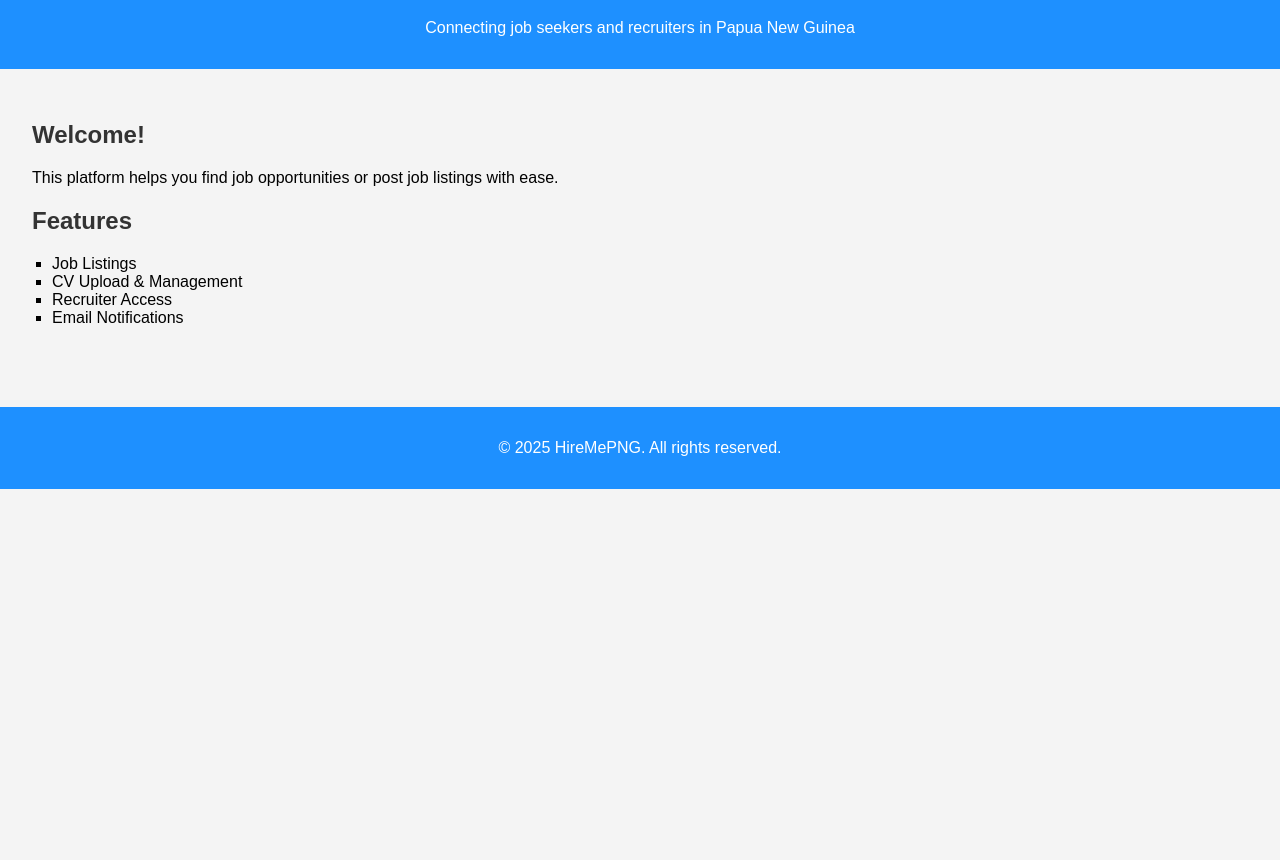
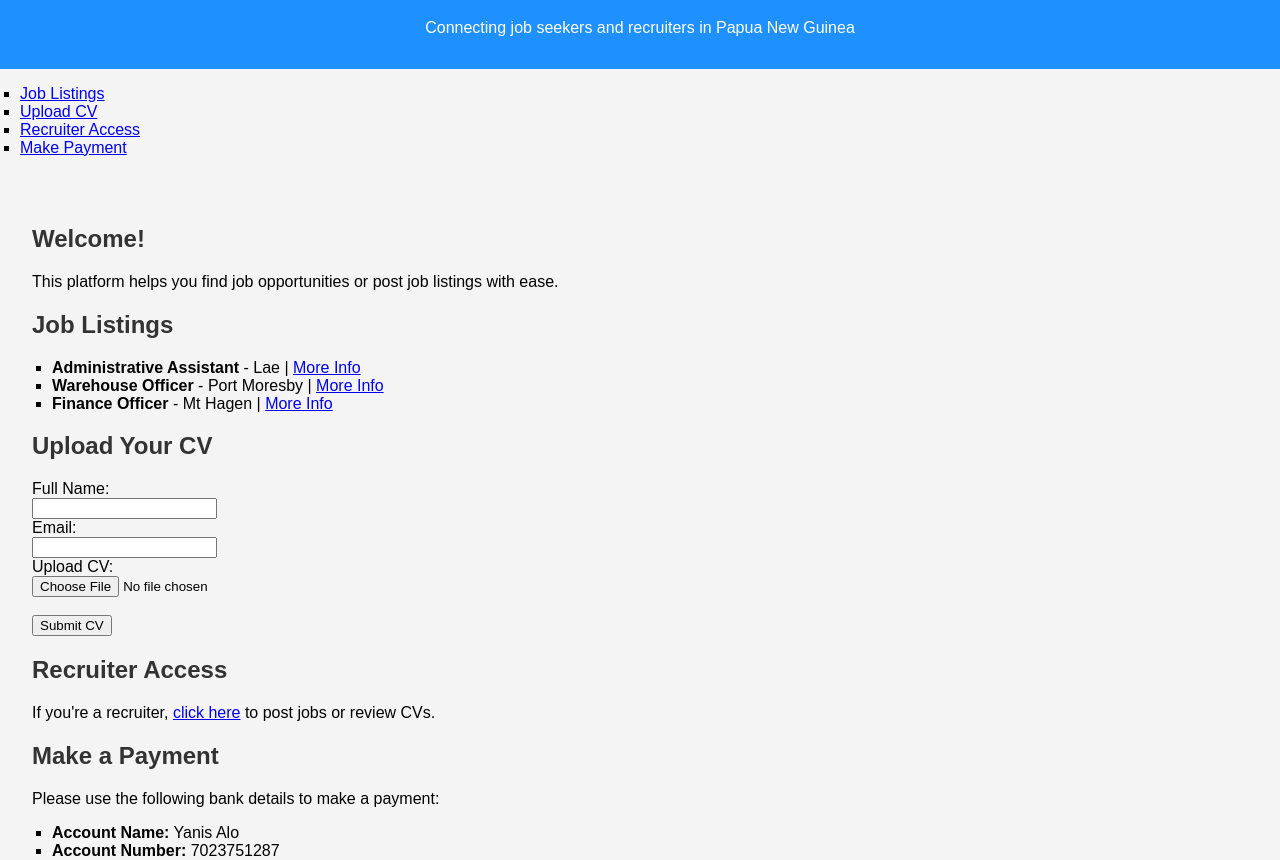
Before and after one commit to hiremepng/OSe, a plain HTML site: page index.html in a window 1280 px wide. Shown: the part 77-937 px from the top of the page. Before the commit the page ends 800 px from the top, so only its background shows below. Drawn offline with Linux system fonts and the light colour scheme.

Commit message:
Add files via upload

```diff
--- a/index.html
+++ b/index.html
@@ -1,35 +1,68 @@
-<!DOCTYPE html>
-<html lang="en">
+<!DOCTYPE html><html lang="en">
 <head>
-  <meta charset="UTF-8">
-  <meta name="viewport" content="width=device-width, initial-scale=1">
-  <title>HireMePNG</title>
-  <link rel="stylesheet" href="style.css">
+  <meta charset="UTF-8" />
+  <meta name="viewport" content="width=device-width, initial-scale=1.0" />
+  <title>HireMePNG - Career Hub</title>
+  <link rel="stylesheet" href="style.css" />
 </head>
 <body>
   <header>
     <h1>HireMePNG</h1>
     <p>Connecting job seekers and recruiters in Papua New Guinea</p>
-  </header>
-
-  <main>
-    <section class="intro">
+  </header>  <nav>
+    <ul>
+      <li><a href="#jobs">Job Listings</a></li>
+      <li><a href="#upload">Upload CV</a></li>
+      <li><a href="#recruiter">Recruiter Access</a></li>
+      <li><a href="#payment">Make Payment</a></li>
+    </ul>
+  </nav>  <main>
+    <section id="welcome">
       <h2>Welcome!</h2>
       <p>This platform helps you find job opportunities or post job listings with ease.</p>
-    </section>
+    </section><section id="jobs">
+  <h2>Job Listings</h2>
+  <ul>
+    <li><strong>Administrative Assistant</strong> - Lae | <a href="#">More Info</a></li>
+    <li><strong>Warehouse Officer</strong> - Port Moresby | <a href="#">More Info</a></li>
+    <li><strong>Finance Officer</strong> - Mt Hagen | <a href="#">More Info</a></li>
+  </ul>
+</section>
 
-    <section class="features">
-      <h2>Features</h2>
-      <ul>
-        <li>Job Listings</li>
-        <li>CV Upload & Management</li>
-        <li>Recruiter Access</li>
-        <li>Email Notifications</li>
-      </ul>
-    </section>
-  </main>
+<section id="upload">
+  <h2>Upload Your CV</h2>
+  <form name="cv-upload" method="POST" data-netlify="true">
+    <label for="name">Full Name:</label><br>
+    <input type="text" id="name" name="name" required><br>
 
-  <footer>
+    <label for="email">Email:</label><br>
+    <input type="email" id="email" name="email" required><br>
+
+    <label for="cv">Upload CV:</label><br>
+    <input type="file" id="cv" name="cv" accept=".pdf,.doc,.docx" required><br><br>
+
+    <button type="submit">Submit CV</button>
+  </form>
+</section>
+
+<section id="recruiter">
+  <h2>Recruiter Access</h2>
+  <p>If you're a recruiter, <a href="#">click here</a> to post jobs or review CVs.</p>
+</section>
+
+<section id="payment">
+  <h2>Make a Payment</h2>
+  <p>Please use the following bank details to make a payment:</p>
+  <ul>
+    <li><strong>Account Name:</strong> Yanis Alo</li>
+    <li><strong>Account Number:</strong> 7023751287</li>
+    <li><strong>Bank:</strong> Bank of South Pacific (BSP)</li>
+    <li><strong>Branch:</strong> Port Moresby</li>
+  </ul>
+  <p>Payments can be made via internet banking, mobile banking, or direct deposit at any BSP branch in PNG.</p>
+</section>
+
+  </main>  <footer>
     <p>&copy; 2025 HireMePNG. All rights reserved.</p>
   </footer>
 </body>
```
